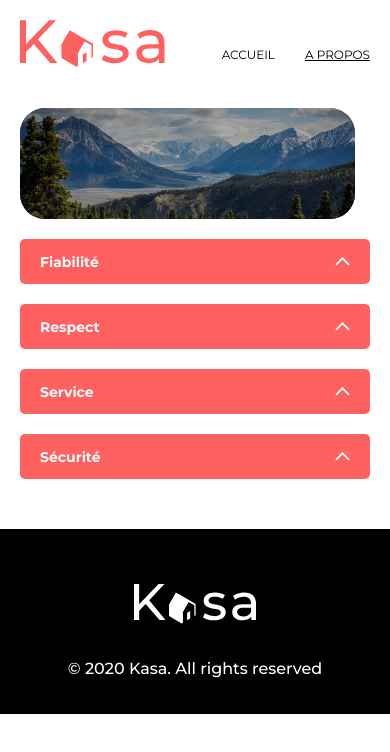
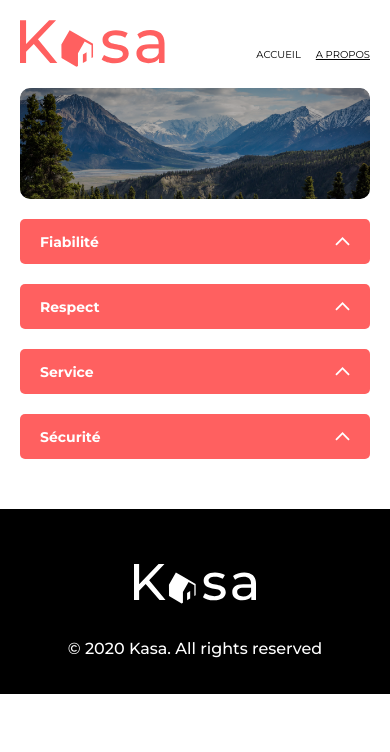
Before and after one commit to flaviebrct/Kasa, a React (Create React App) app: page /APropos in a window 390 px wide. Shown: the top 752 px of the page. Built offline with nearby package versions, Linux system fonts and the light colour scheme.

Commit message:
Update Banner component css to scss

```diff
--- a/src/components/Footer.js
+++ b/src/components/Footer.js
@@ -1,6 +1,5 @@
 import React from "react";
 import FooterLOGO from "../img/LOGO_footer.svg";
-import "../style/components/Footer.css";
 
 export default function Footer() {
   return (
--- a/src/style/components/Footer.css
+++ /dev/null
@@ -1,20 +0,0 @@
-.footerContainer{
-    background-color: black;
-    height: auto;
-    width: 100%;
-    margin-top: 50px;
-    padding-top: 55px;
-    padding-bottom: 20px;
-}
-
-.creditFooter{
-    display: flex;
-    flex-direction: column;
-    align-items: center;
-}
-
-.creditFooter p{
-    margin-top: 35px;
-    color: white;
-    font-weight: 500;
-}
--- a/src/style/sass/components/_banner.scss
+++ b/src/style/sass/components/_banner.scss
@@ -38,7 +38,7 @@
   .banner{
     height: 157px;
     .bannerTitle{
-      top: 20%;
+      top: -10%;
     }
     .blackBackground{
       border-radius: 10px;
@@ -49,7 +49,7 @@
 
 @media screen and (max-width: 576px) {
   .banner {
-    width: 335px;
+    border-radius: 10px;
     height: 111px;
     margin: 17px auto 22px;
 
@@ -57,7 +57,7 @@
       top: 7%;
       text-align: start;
       left: 3%;
-      width: 70%;
+      width: 84%;
       font-size: 24px;
       padding-left: 10px;
     }
--- a/src/style/sass/components/_card.scss
+++ b/src/style/sass/components/_card.scss
@@ -54,6 +54,7 @@
 @media screen and (max-width: 576px) {
   .card{
       width: 100%;
+      height: 255px;
       aspect-ratio: unset;
   }
 }
--- /dev/null
+++ b/src/style/sass/layout/_footer.scss
@@ -0,0 +1,20 @@
+.footerContainer{
+  background-color: black;
+  height: auto;
+  width: 100%;
+  margin-top: 50px;
+  padding-top: 55px;
+  padding-bottom: 20px;
+
+  .creditFooter{
+    display: flex;
+    flex-direction: column;
+    align-items: center;
+
+    >p{
+      margin-top: 35px;
+      color: white;
+      font-weight: 500;
+    }
+  }
+}
--- a/src/style/sass/layout/_header.scss
+++ b/src/style/sass/layout/_header.scss
@@ -46,7 +46,7 @@
 
     .navbar {
       align-items: center;
-      gap: 30px;
+      gap: 15px;
 
       >a {
         font-size: 18px;
@@ -57,10 +57,11 @@
 
 @media screen and (max-width: 576px) {
   .header {
+    padding-bottom: 0px;
     .navbar {
       >a {
         text-transform: uppercase;
-        font-size: 12px;
+        font-size: 10px;
       }
     }
   }
--- a/src/style/sass/main.scss
+++ b/src/style/sass/main.scss
@@ -19,9 +19,7 @@
 
 // // Layout
 @import "./layout/header";
-// @import "./layout/nav";
-// @import "./layout/footer";
-// @import "./layout/loader";
+@import "./layout/footer";
 
 // Pages
 @import "./pages/homepage";
```
